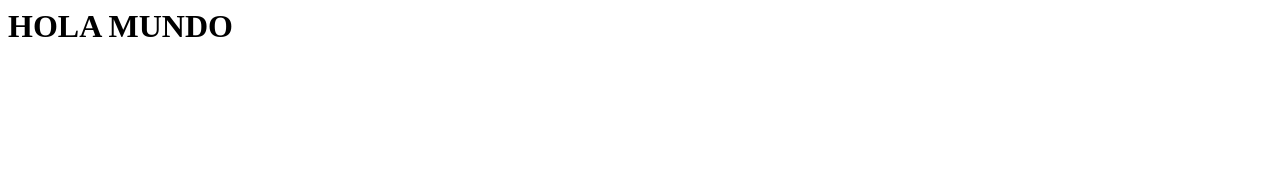
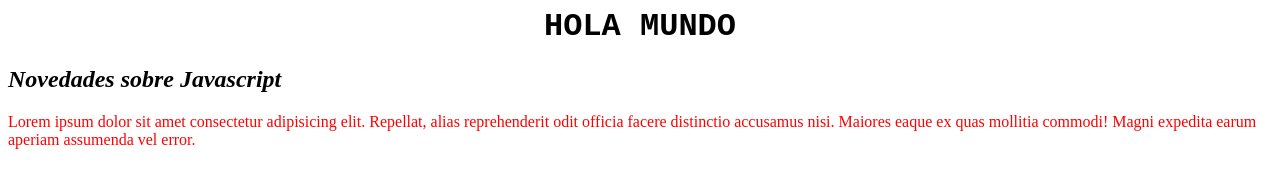
Before and after one commit to Tomicastel/Curso-git, a plain HTML site: page index.html in a window 1280 px wide. Drawn offline with Linux system fonts and the light colour scheme.

Commit message:
implementacion de estilos

```diff
--- a/index.html
+++ b/index.html
@@ -1,12 +1,22 @@
 <html lang="en">
+
 <head>
     <meta charset="UTF-8">
     <meta name="viewport" content="width=device-width, initial-scale=1.0">
     <link rel="stylesheet" href="style.css">
     <title>Document</title>
 </head>
+
 <body>
     <h1>HOLA MUNDO</h1>
+    <div>
+        <h2>Novedades sobre Javascript</h2>
+        <p>Lorem ipsum dolor sit amet consectetur adipisicing elit. Repellat, alias reprehenderit odit officia facere
+            distinctio accusamus nisi.
+            Maiores eaque ex quas mollitia commodi! Magni expedita earum aperiam assumenda vel error.
+        </p>
+    </div>
     <script src="codigo.js"></script>
 </body>
+
 </html>
--- a/style.css
+++ b/style.css
@@ -0,0 +1,12 @@
+h1 {
+    font-family: 'Courier New', Courier, monospace;
+    text-align: center;
+}
+
+h2 {
+    font-style: italic;
+}
+
+p {
+    color: red;
+}
```
Also changed, not shown: codigo.js (line endings or trailing spaces).
